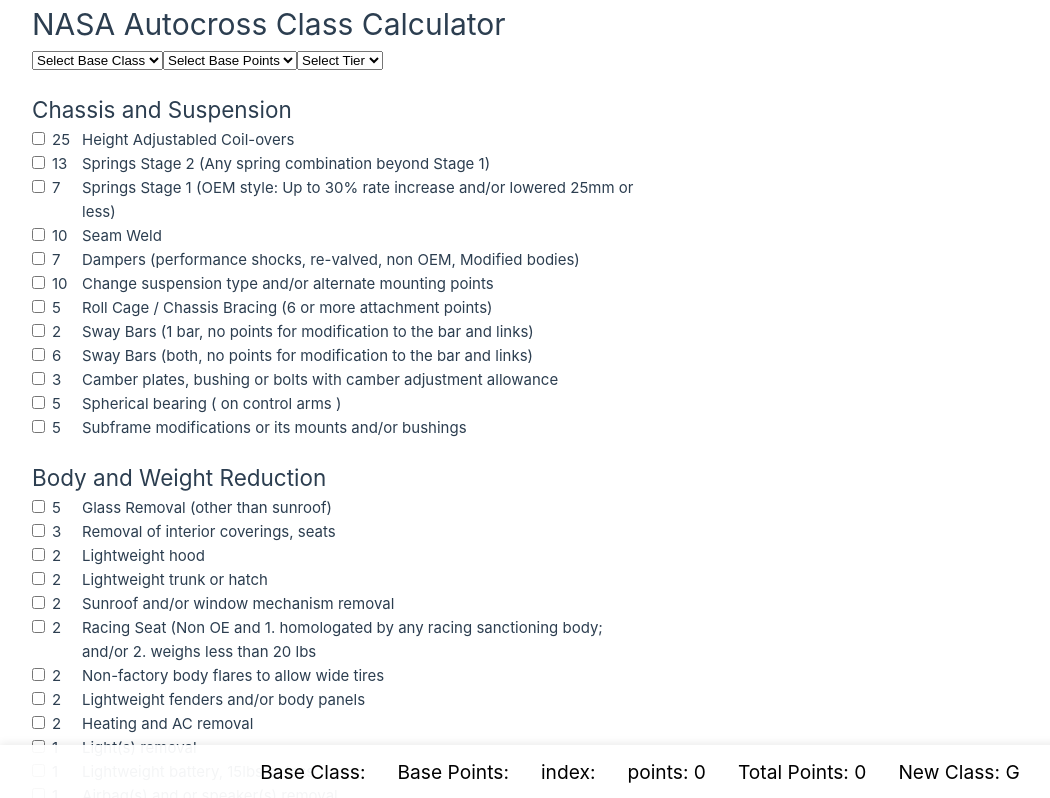
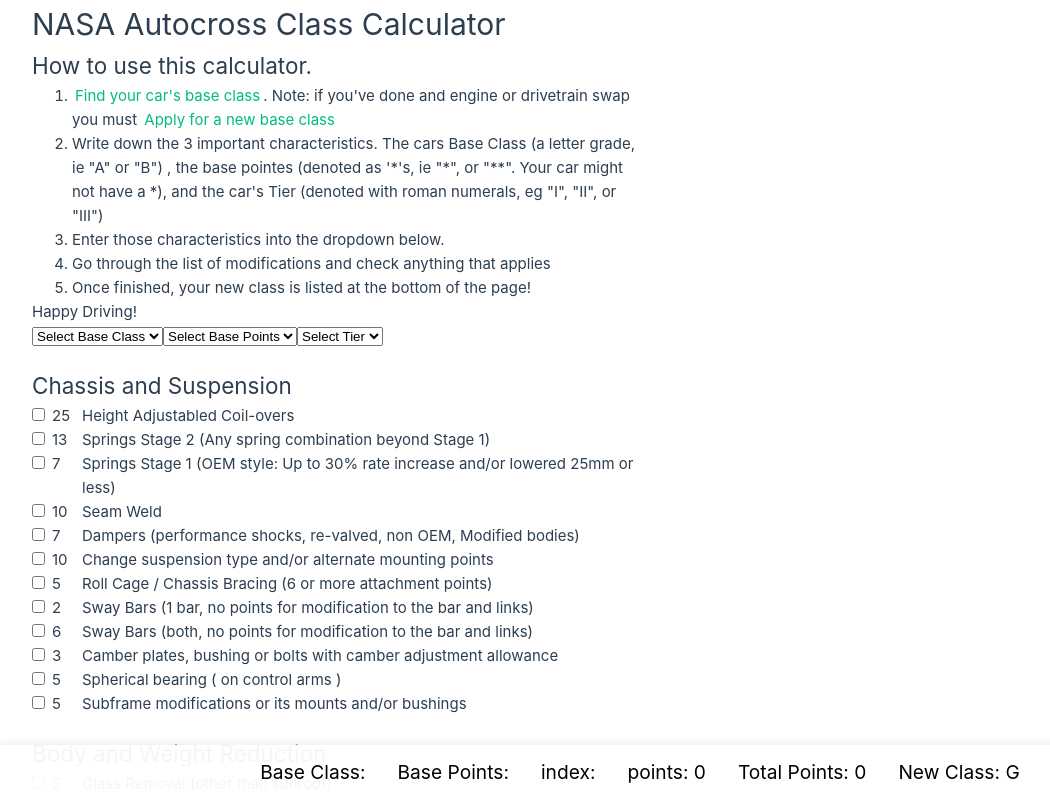
Before and after one commit to BinaryOverlord/NASAAutocrossCalculator, a Vue app in the folder Web/: page / in a window 1280 px wide. Shown: the top 798 px of the page, without its empty margins (0-1050 px from the left). Built offline with nearby package versions, Linux system fonts and the light colour scheme; the HTML template or start-up script is replaced by a standard one.

Commit message:
Added instructions

```diff
--- a/Web/src/views/Calculator.vue
+++ b/Web/src/views/Calculator.vue
@@ -411,6 +411,30 @@
       <h1>NASA Autocross Class Calculator</h1>
     </div>
 
+    <div class="directions">
+      <h2 class="header">How to use this calculator.</h2>
+      <ol>
+        <li> <a href="https://app.box.com/s/o1z18703qryzlm5yrpnl8wvv9kbazr7f" target="_blank">Find your car's base class</a>. Note: if you've done and engine or drivetrain swap you must
+                <a href="https://docs.google.com/forms/d/e/1FAIpQLScZIfMXdFIvbDxIsC-pTyxauwBUv-r-XTXDAT-EjAfWzkvvUA/viewform?c=0&w=1" target="_blank">Apply for a new base class</a>
+       </li>
+       <li>
+              Write down the 3 important characteristics. The cars Base Class (a letter grade, ie "A" or "B")
+                  , the base pointes (denoted as '*'s, ie "*", or "**". Your car might not have a *), and the car's Tier (denoted with roman numerals, eg "I", "II", or "III")
+       </li>
+       <li>
+              Enter those characteristics into the dropdown below.
+       </li>
+       <li>
+              Go through the list of modifications and check anything that applies
+       </li>
+       <li>
+              Once finished, your new class is listed at the bottom of the page!
+       </li>
+      </ol>
+
+      Happy Driving!
+    </div>
+
     <div class="pointsOverlay pointsOverlay--bottom">
       <div>Base Class: {{ baseClass }}</div>
       <div>Base Points: {{ basePoints }}</div>
```
